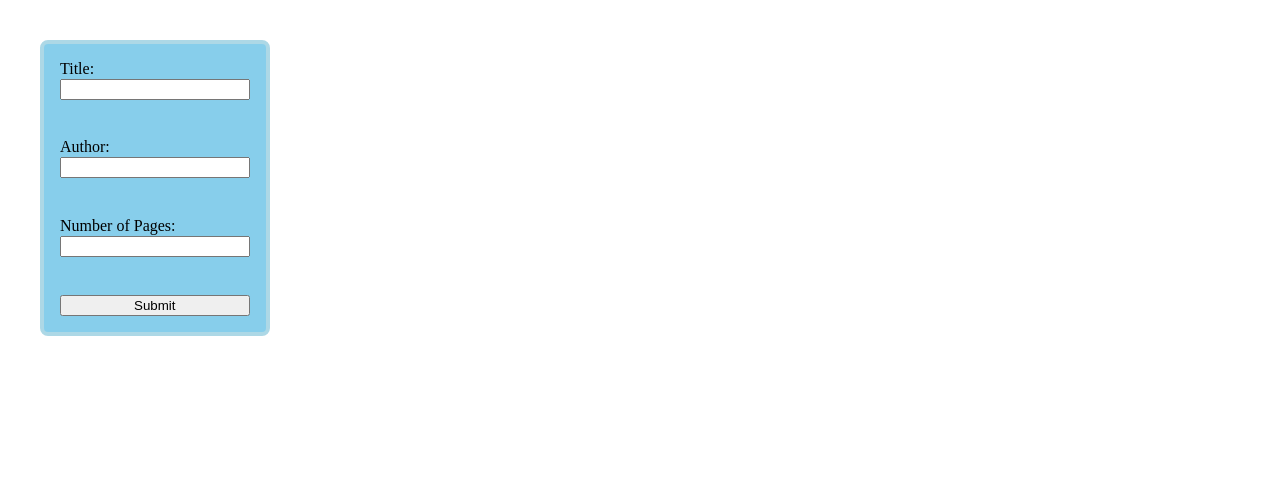
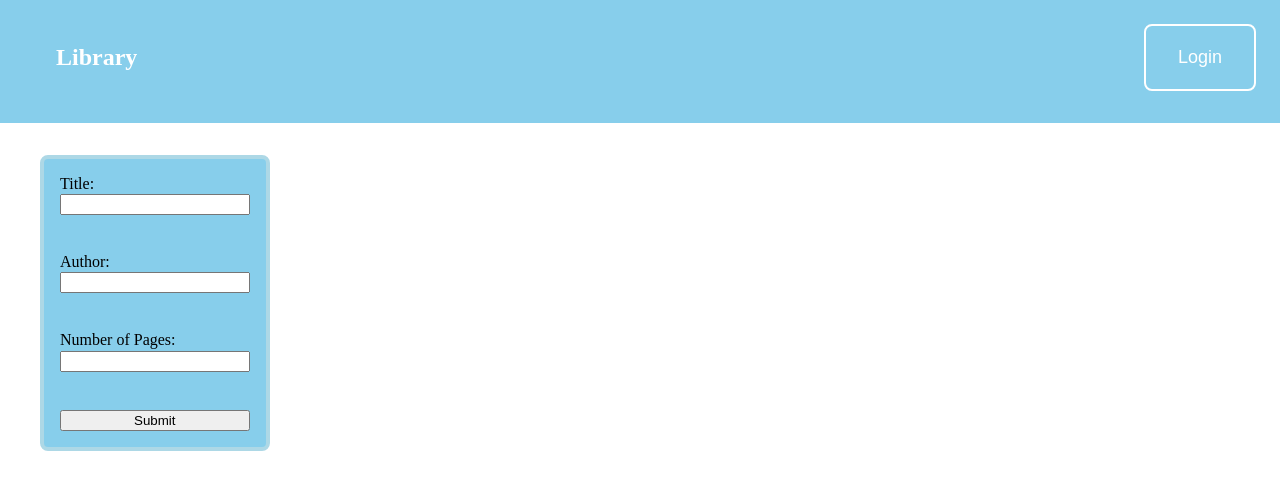
Before and after one commit to lsig/library-site, a website built with Vite: page index.html in a window 1280 px wide. Built offline with nearby package versions, Linux system fonts and the light colour scheme.

Commit message:
Added header and styled it

```diff
--- a/index.html
+++ b/index.html
@@ -8,6 +8,10 @@
     <title>Library</title>
   </head>
   <body>
+    <header>
+      <h2>Library</h2>
+      <button id="login">Login</button>
+    </header>
     <div id="books">
       <form id="createBook">
         <label for="title">Title:</label>
--- a/style.css
+++ b/style.css
@@ -1,3 +1,30 @@
+header {
+  display: flex;
+  justify-content: space-between;
+  background-color: #87ceeb;
+  padding: 2rem;
+  margin-top: -1rem;
+  margin-left: -1rem;
+  margin-right: -1rem;
+}
+
+header h2,
+#login {
+  color: white;
+  padding: 0rem 2rem;
+}
+
+#login {
+  background-color: #87ceeb;
+  border: 2px white solid;
+  border-radius: 8px;
+  font-size: 18px;
+}
+
+#login:hover {
+  background-color: #38aede;
+}
+
 #createBook,
 .book {
   display: flex;
```
